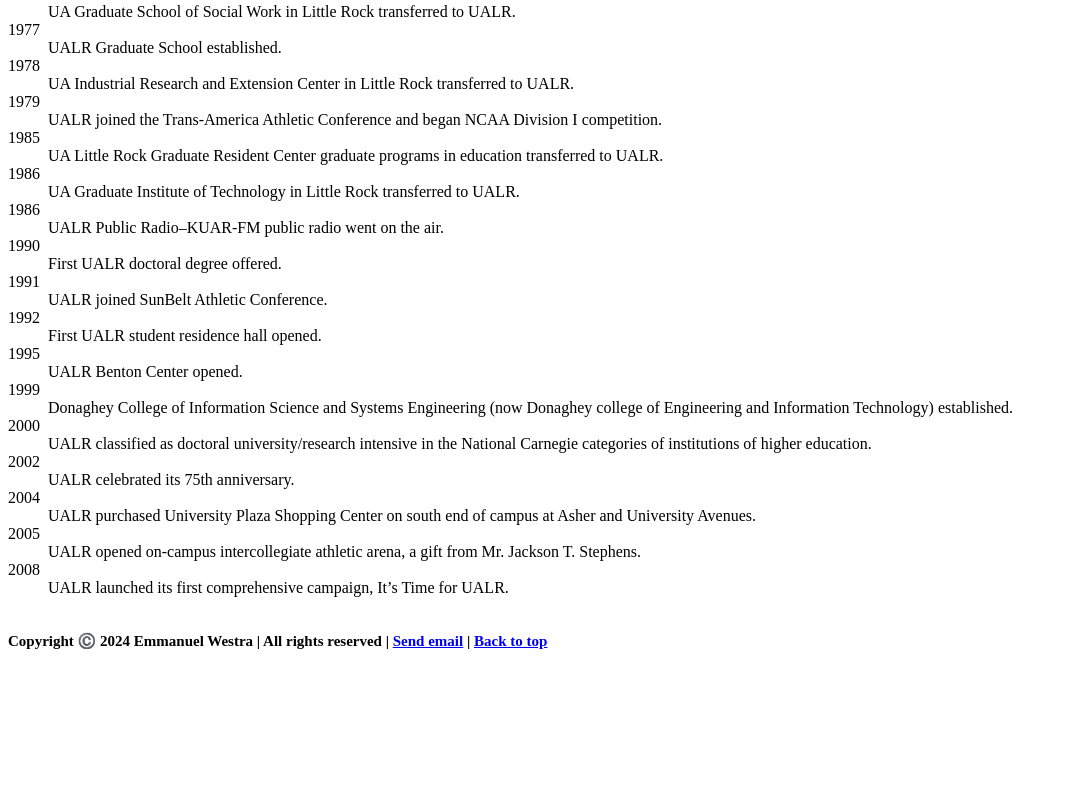
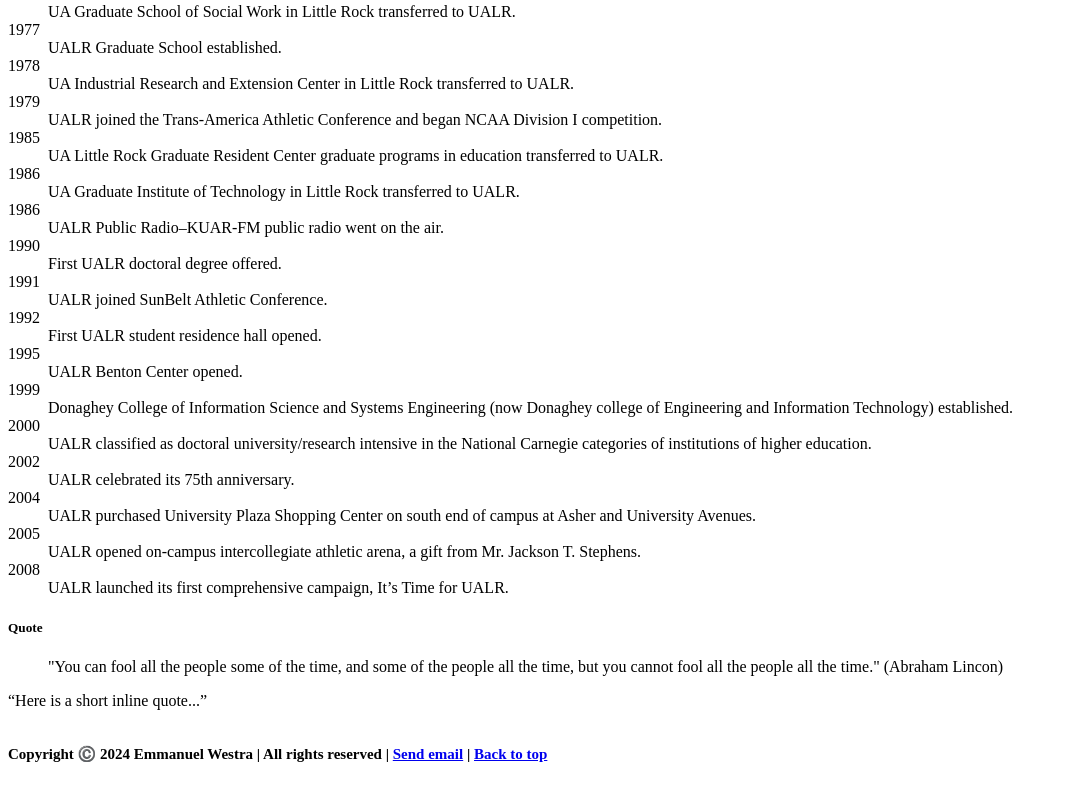
Before and after one commit to emmanuelwestra/IFSC-1310, a plain HTML site: page prototype/index.html in a window 1280 px wide. Shown: the part 2168-2966 px from the top of the page, without its empty margins (0-1067 px from the left). Before the commit the page ends 2853 px from the top, so only its background shows below. Drawn offline with Linux system fonts and the light colour scheme.

Commit message:
Final update to prototype

```diff
--- a/prototype/index.html
+++ b/prototype/index.html
@@ -192,6 +192,9 @@
                     <dt>2008</dt>
                     <dd>UALR launched its first comprehensive campaign, It’s Time for UALR.</dd>
                 </dl>
+                <h5>Quote</h5>
+                <blockquote>"You can fool all the people some of the time, and some of the people all the time, but you cannot fool all the people all the time." (Abraham Lincon)</blockquote>
+                <q>Here is a short inline quote...</q>
             </div>
             <footer>
                 <h6 id="copyright-footer">Copyright ©️ 2024 Emmanuel Westra | All rights reserved | <a href="mailto:ewestra@ualr.edu">Send email</a> | <a href="#top">Back to top</a>
```
